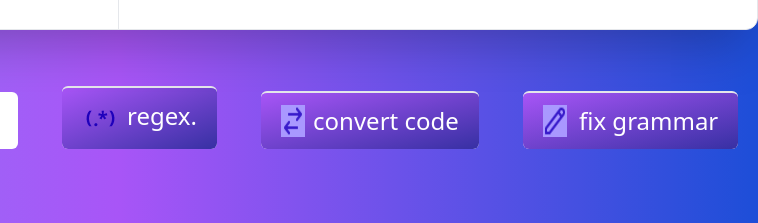
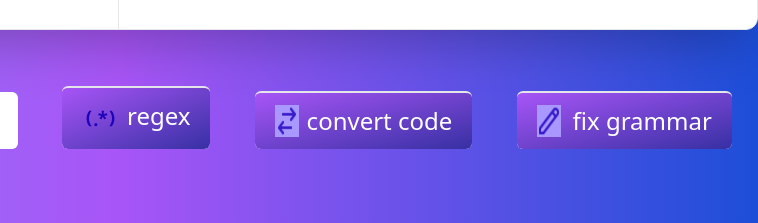
Before and after one commit to Hasnainraza90/first-assignment, a plain HTML site: page index.html in a window 1280 px wide. Shown: the part 961-1184 px from the top of the page, 522-1280 px from the left. Drawn offline with nearby package versions, Linux system fonts and the light colour scheme.

Commit message:
third commit

```diff
--- a/index.html
+++ b/index.html
@@ -172,7 +172,7 @@
                 border-t-2  bg-gradient-to-br from-purple-500 to-indigo-800
              hover:from-blue-400 hover:via-indigo-600
                 hover:to-blue-500 text-white md:inline-flex inline-block"> <img
-                        src="./OOjs_UI_icon_regular-expression 2.png" class="mr-2">regex. </a>
+                        src="./OOjs_UI_icon_regular-expression 2.png" class="mr-2">regex</a>
                 <a href="#" class="ml-10  bg-white rounded-md px-5 py-3 text-2xl transition delay-500  hover:bg-indigo-500 rounded-md active:bg-gradient-to-r
                 border-t-2  bg-gradient-to-br from-purple-500 to-indigo-800
              hover:from-blue-400 hover:via-indigo-600
```
